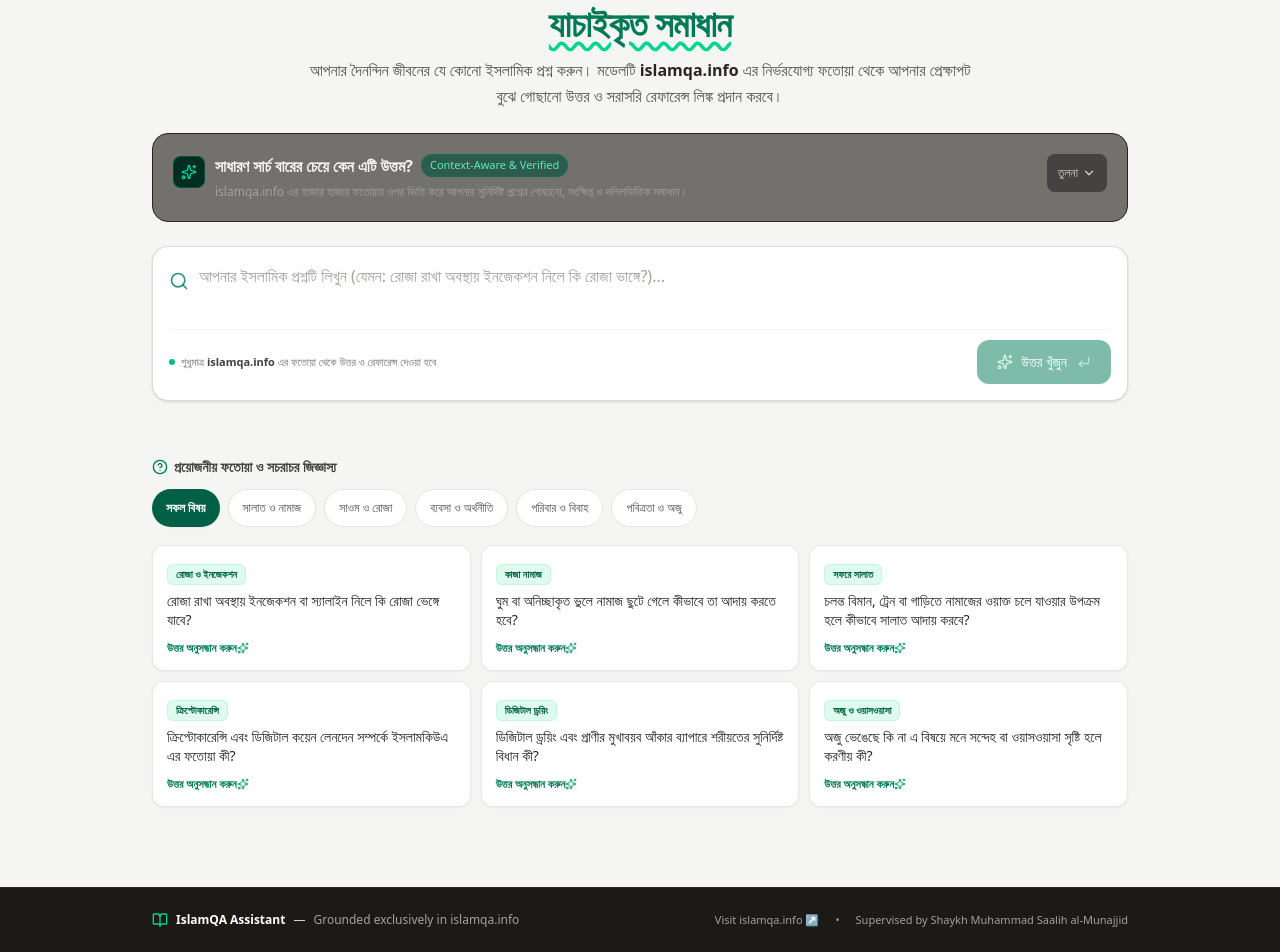
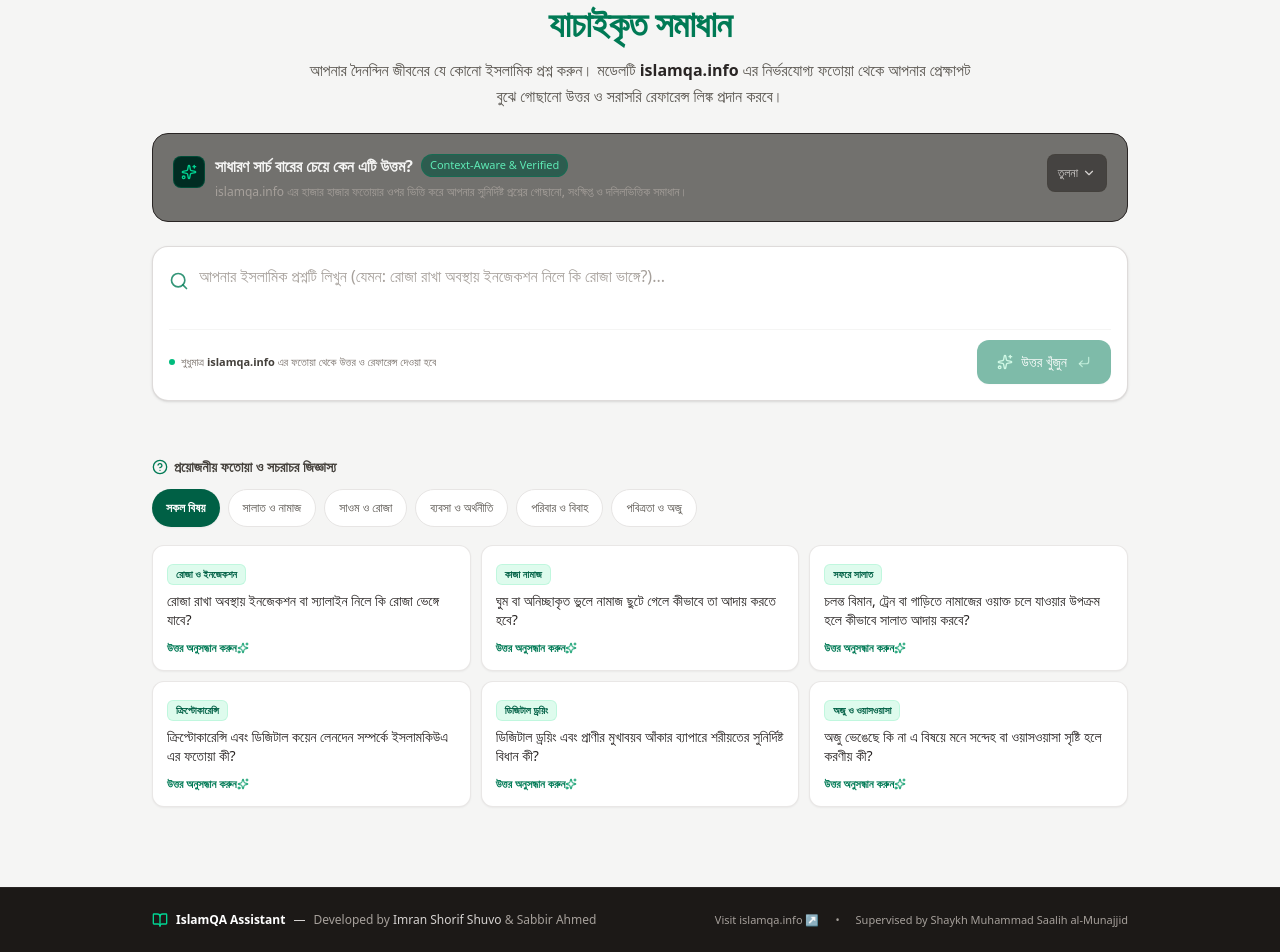
Before and after one commit to imran-shorif/IslamQA_Assistant, a React (Vite) app: page / in a window 1280 px wide. Shown: the part 186-1138 px from the top of the page. Built offline with nearby package versions, Linux system fonts and the light colour scheme.

Commit message:
style: update branding and add developer credits
Remove wavy underline decoration from the title, simplify the header subtitle, and add developer attribution to the footer.

```diff
--- a/src/App.tsx
+++ b/src/App.tsx
@@ -205,7 +205,7 @@
 
           <h1 className="text-2xl sm:text-4xl font-extrabold text-stone-900 dark:text-white tracking-tight leading-tight sm:leading-snug">
             ইসলামিক জিজ্ঞাসা ও ফতোয়া <br className="hidden sm:inline" />
-            <span className="text-emerald-700 dark:text-emerald-400 underline decoration-emerald-400 decoration-wavy underline-offset-4">
+            <span className="text-emerald-700 dark:text-emerald-400">
               যাচাইকৃত সমাধান
             </span>
           </h1>
@@ -336,7 +336,18 @@
               <span>IslamQA Assistant</span>
             </a>
             <span>—</span>
-            <span className="text-stone-400 dark:text-stone-500">Grounded exclusively in islamqa.info</span>
+            <span className="text-stone-400 dark:text-stone-500">
+              Developed by{" "}
+              <a
+                href="https://www.facebook.com/imran.shorif.shuvo"
+                target="_blank"
+                rel="noopener noreferrer"
+                className="text-stone-300 dark:text-stone-300 hover:text-emerald-400 dark:hover:text-emerald-400 transition-colors font-medium underline sm:no-underline hover:underline"
+              >
+                Imran Shorif Shuvo
+              </a>{" "}
+              & Sabbir Ahmed
+            </span>
           </div>
 
           <div className="flex flex-wrap items-center justify-center gap-3 sm:gap-4 text-stone-400 dark:text-stone-500 text-[11px]">
--- a/src/components/Header.tsx
+++ b/src/components/Header.tsx
@@ -64,7 +64,7 @@
               </a>
             </div>
             <p className="text-[11px] text-stone-400 hidden md:block truncate">
-              বিশুদ্ধ ইসলামিক ফতোয়া ও গবেষণালব্ধ সমাধান (Shaykh Muhammad Saalih al-Munajjid)
+              বিশুদ্ধ ইসলামিক ফতোয়া ও গবেষণালব্ধ সমাধান
             </p>
           </div>
         </div>
```
